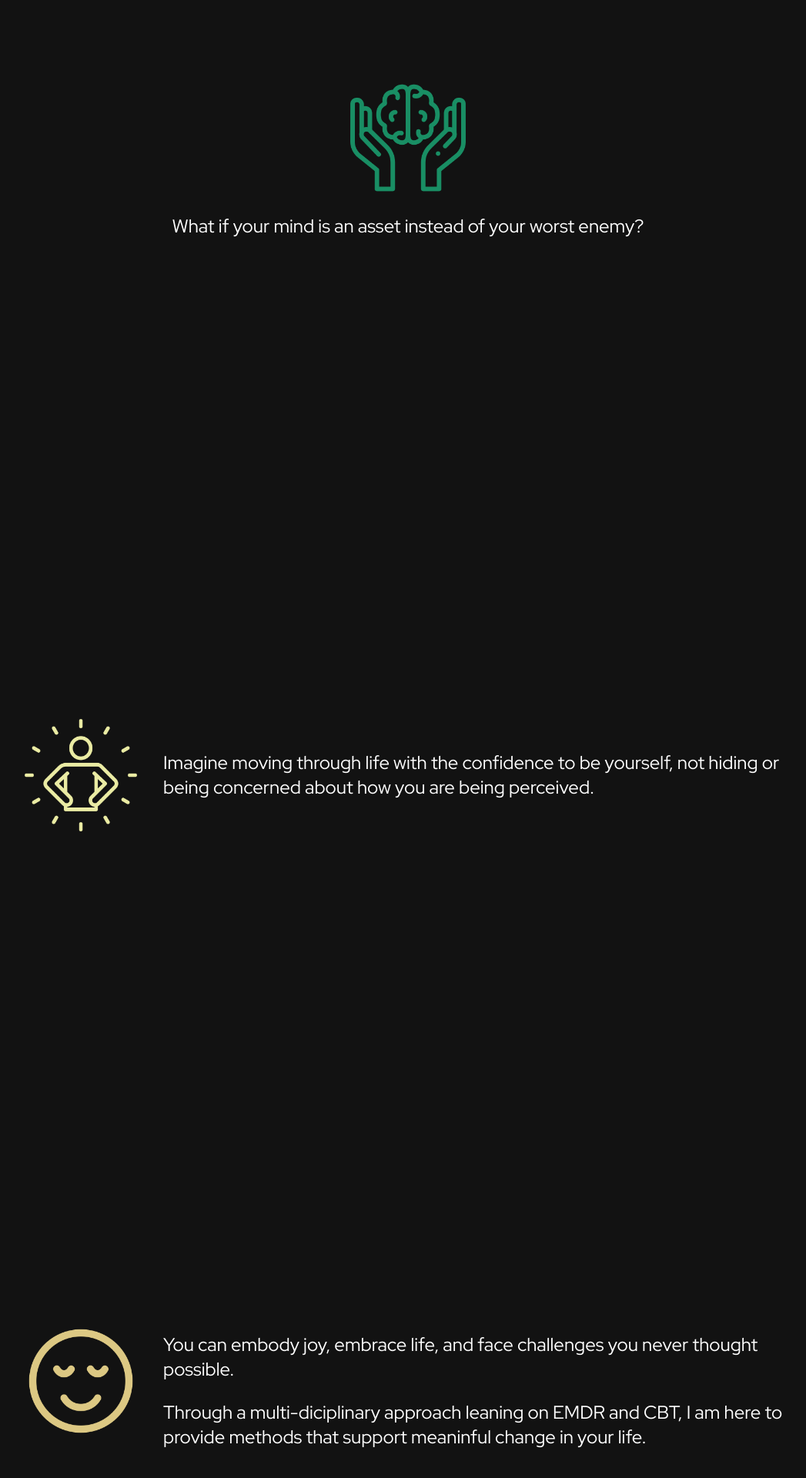
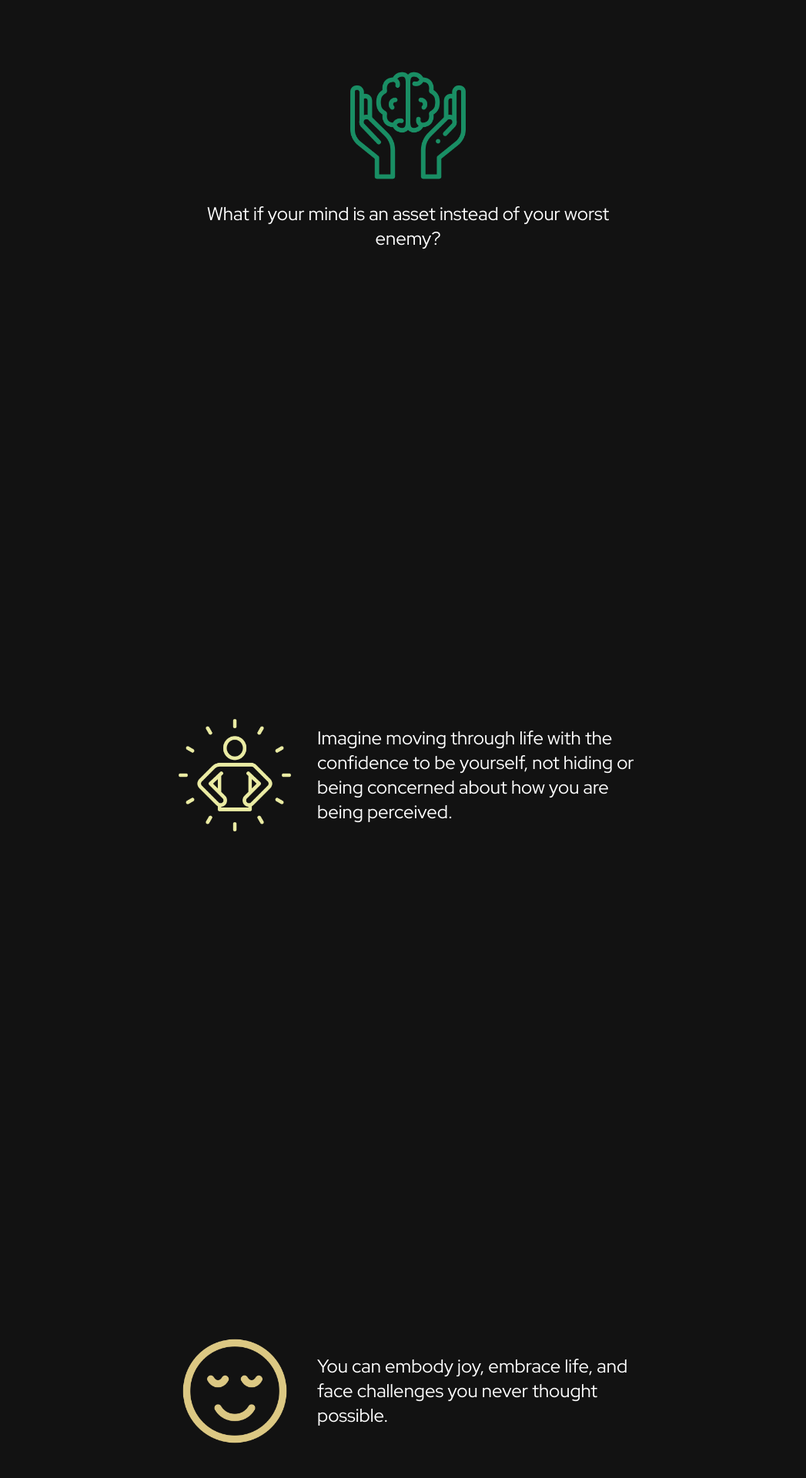
Before and after one commit to amandahussey/ben-g-therapy.com, a React (Vite) app in the folder ben-g-therapy.com/: page / in a window 1280 px wide. Shown: the part 1825-3745 px from the top of the page at 77% size, without its empty margins (110-1157 px from the left). Built offline with nearby package versions, Linux system fonts and the light colour scheme.

Commit message:
desktop better

```diff
--- a/ben-g-therapy.com/src/App.tsx
+++ b/ben-g-therapy.com/src/App.tsx
@@ -33,7 +33,7 @@ function App() {
           width: "100%",
         }}
       >
-        <Stack padding="2rem" maxWidth={1000}>
+        <Stack padding="2rem" maxWidth={600}>
           {/* Intro */}
           <Stack
             direction={isMobile ? "column-reverse" : "row"}
@@ -71,7 +71,7 @@ function App() {
             spacing={3}
           >
             <img src={umbrellaIcon} style={{ height: isMobile ? 100 : 150 }} />
-            <Typography variant="h5" textAlign={isMobile ? "center" : "left"}>
+            <Typography variant="h5" textAlign="center">
               How would it feel to be heard, understood, and supported through
               hard times in your life?
             </Typography>
@@ -87,7 +87,7 @@ function App() {
               src={mentalHealthIcon}
               style={{ height: isMobile ? 100 : 150 }}
             />
-            <Typography variant="h5" textAlign={isMobile ? "center" : "left"}>
+            <Typography variant="h5" textAlign="center">
               What if your mind is an asset instead of your worst enemy?
             </Typography>
           </Stack>
@@ -114,40 +114,27 @@ function App() {
           </Stack>
 
           {/* Embody joy */}
-          <Stack minHeight="100vh" alignItems="center" justifyContent="center">
-            <Stack direction="row" spacing={isMobile ? 2.5 : 4}>
+          <Stack
+            minHeight="100vh"
+            alignItems="center"
+            justifyContent="center"
+            direction="row"
+            spacing={4}
+          >
             <img
               src={relievedIcon}
               style={{
                 height: isMobile ? 100 : 150,
-                  position: "relative",
-                  top: isMobile ? 0 : -12,
               }}
             />
 
-              <Stack spacing={3}>
             <Typography variant="h5" textAlign="left">
-                  You can embody joy, embrace life, and face challenges you
-                  never thought possible.
+              You can embody joy, embrace life, and face challenges you never
+              thought possible.
             </Typography>
-
-                {!isMobile && (
-                  <Typography variant="h5" textAlign="left">
-                    Through a multi-diciplinary approach leaning on EMDR and
-                    CBT, I am here to provide methods that support meaninful
-                    change in your life.
-                  </Typography>
-                )}
-              </Stack>
-            </Stack>
           </Stack>
 
-          {isMobile && (
-            <Stack
-              minHeight="100vh"
-              justifyContent="center"
-              alignItems="center"
-            >
+          <Stack minHeight="100vh" justifyContent="center" alignItems="center">
             <Stack direction="row" spacing={4}>
               <img
                 src={cognitiveHealthIcon}
@@ -156,23 +143,23 @@ function App() {
                 }}
               />
               <Typography variant="h5" textAlign="left">
-                  Through a multi-diciplinary approach leaning on EMDR and CBT,
-                  I am here to provide methods that support meaninful change in
-                  your life.
+                Through a multi-diciplinary approach leaning on EMDR and CBT, I
+                am here to provide methods that support meaninful change in your
+                life.
               </Typography>
             </Stack>
           </Stack>
-          )}
+
           {/* Be seen, heard */}
           <Stack
-            spacing={6}
+            spacing={3}
             alignItems="center"
             justifyContent="center"
             minHeight="40vh"
             pt={4}
           >
             <img src={therapyIcon} style={{ height: isMobile ? 100 : 200 }} />
-            <Typography variant="h5">
+            <Typography variant="h5" textAlign="center">
               Don't let another day go by without being seen, heard, and
               supported.
             </Typography>
@@ -180,7 +167,7 @@ function App() {
 
           {/* Contact Section */}
           <Stack
-            spacing={6}
+            spacing={3}
             alignItems="center"
             justifyContent="center"
             minHeight="40vh"
```
Lines whose indentation alone changed are shown as unchanged.
